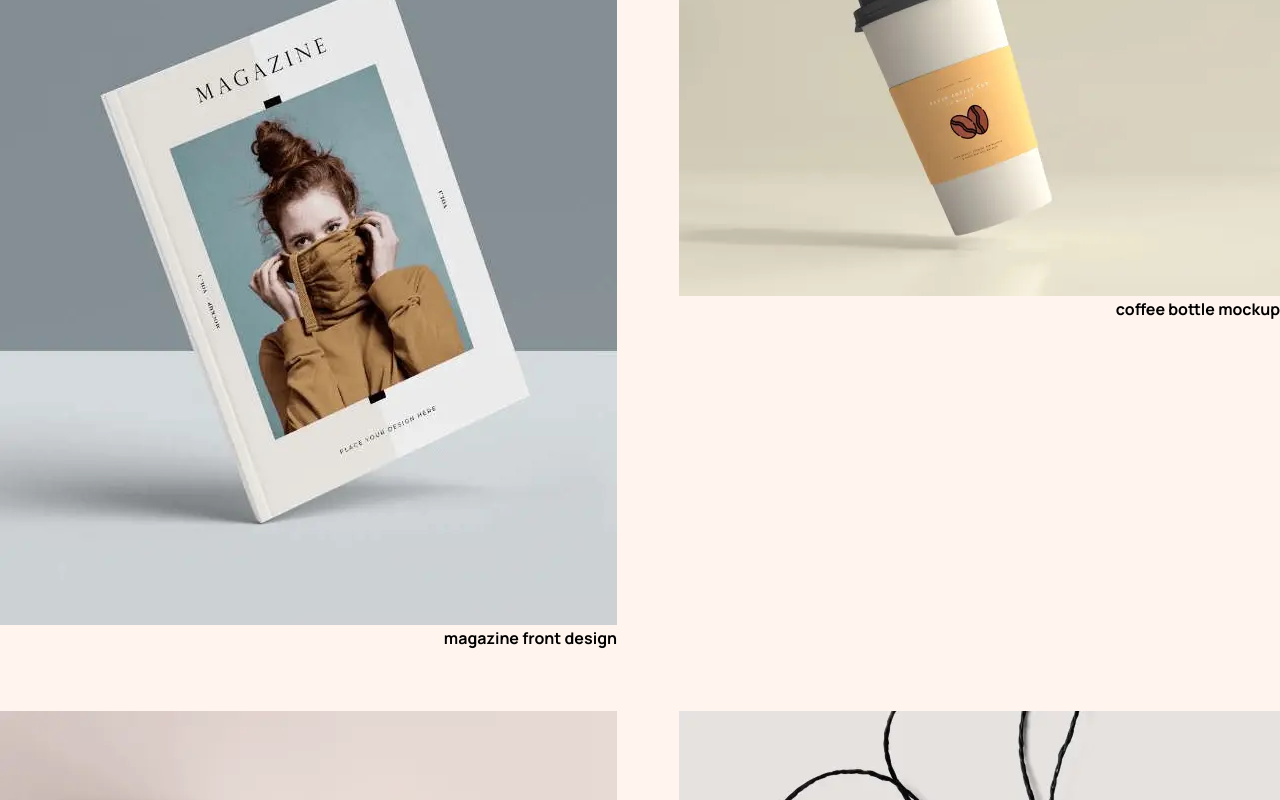
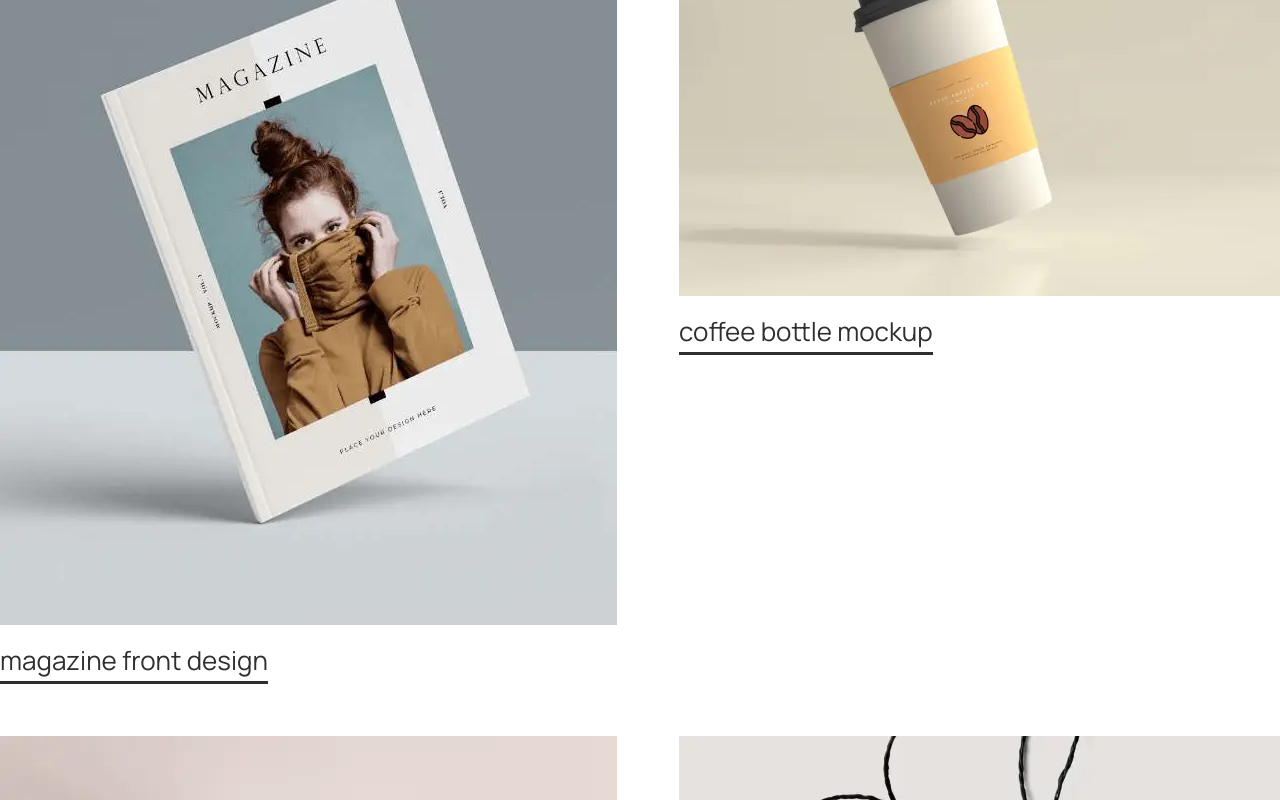
Before and after one commit to Viktossha/portfolio, a React app: page / in a window 1280 px wide. Shown: the part 1811-2611 px from the top of the page. Built offline with nearby package versions, Linux system fonts and the light colour scheme.

Commit message:
Works h4

```diff
--- a/src/layout/sections/works/Works.tsx
+++ b/src/layout/sections/works/Works.tsx
@@ -27,7 +27,6 @@ export const Works = () => {
 };
 
 const StyledWorks = styled.section`
-    background-color: seashell;
     min-height: 100vh;
 `
 
@@ -39,6 +38,26 @@ const GridContainer = styled.div`
     //grid-template-rows: masonry;
 
     h4 {
-        text-align: end;
+        font-weight: 400;
+        font-size: 26px;
+        line-height: 104%;
+        text-transform: lowercase;
+        color: #2f2f2f;
+        text-align: right;
+        margin-top: 18px;
+        width: max-content;
+
+        position: relative;
+
+        &::before {
+            content: '';
+            display: inline-block;
+            position: absolute;
+            height: 3px;
+            width: 100%;
+            background-color: #2f2f2f;
+            right: 0;
+            bottom: -10px;
+        }
     }
 `
```
